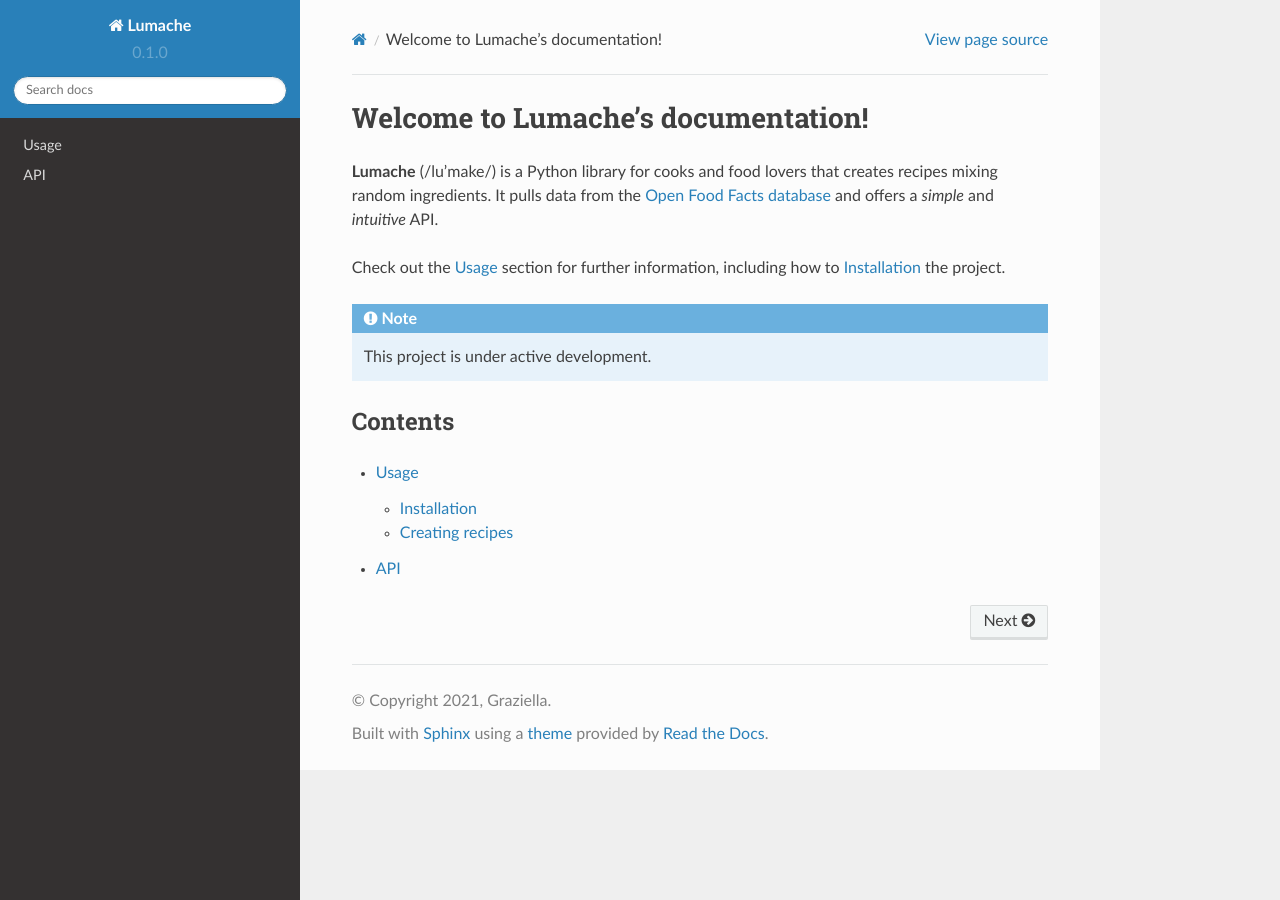
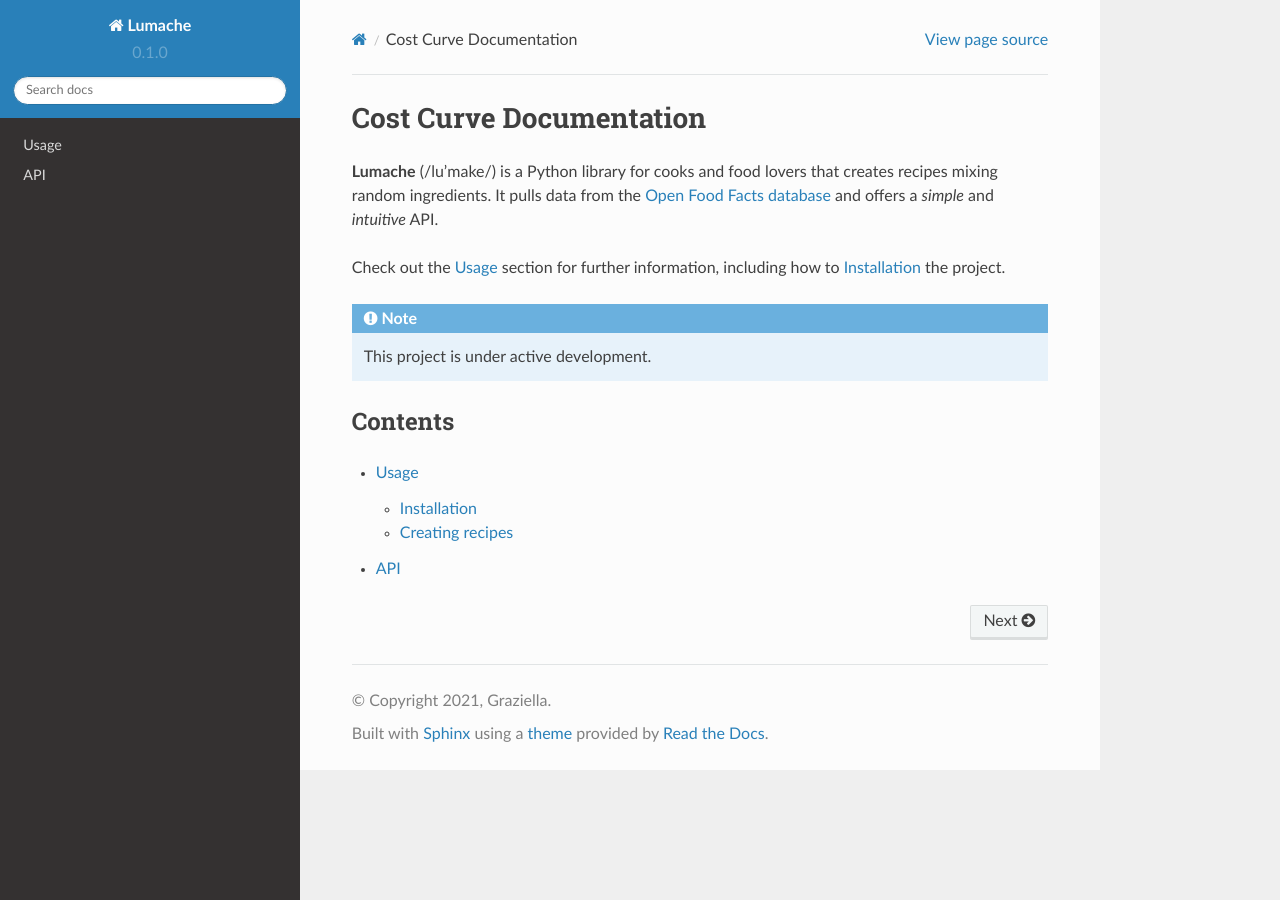
Before and after one commit to heananbird/Seeq-Cost-Throughput-Curve-Guide, a Sphinx documentation site: the page built from docs/source/index.rst, in a window 1280 px wide. Built offline with Sphinx 7.4.7 and the Read the Docs theme 2.0.0, drawn with Linux system fonts in a browser that asks for light colours.

Commit message:
Update index.rst

```diff
--- a/docs/source/index.rst
+++ b/docs/source/index.rst
@@ -1,4 +1,4 @@
-Welcome to Lumache's documentation!
+Cost Curve Documentation
 ===================================
 
 **Lumache** (/lu'make/) is a Python library for cooks and food lovers
```
